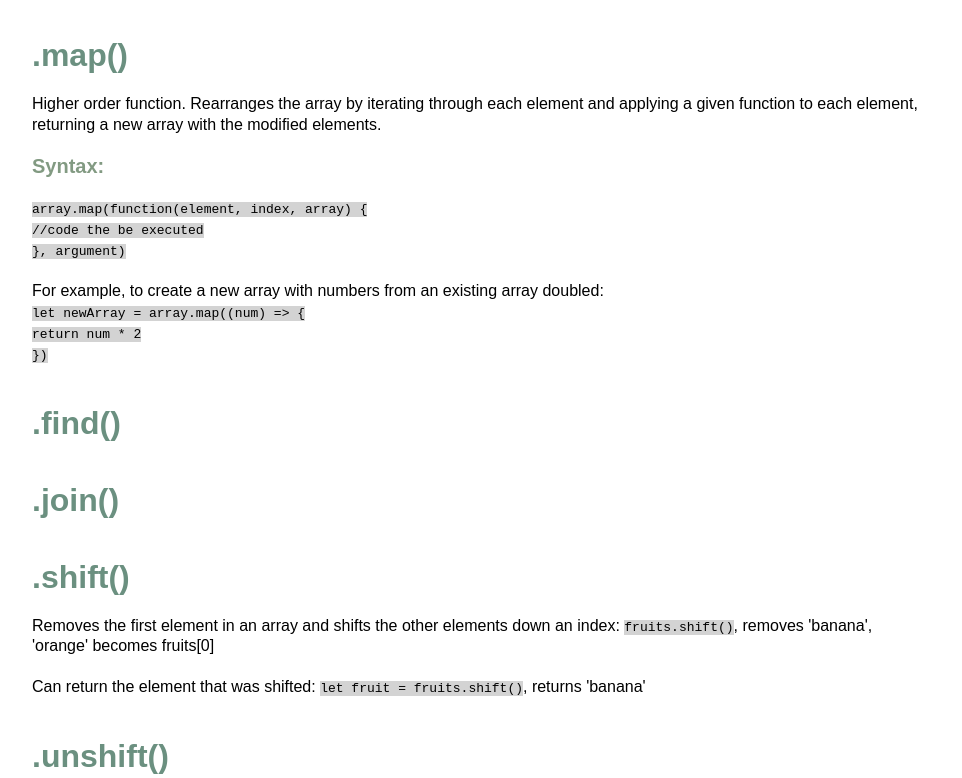
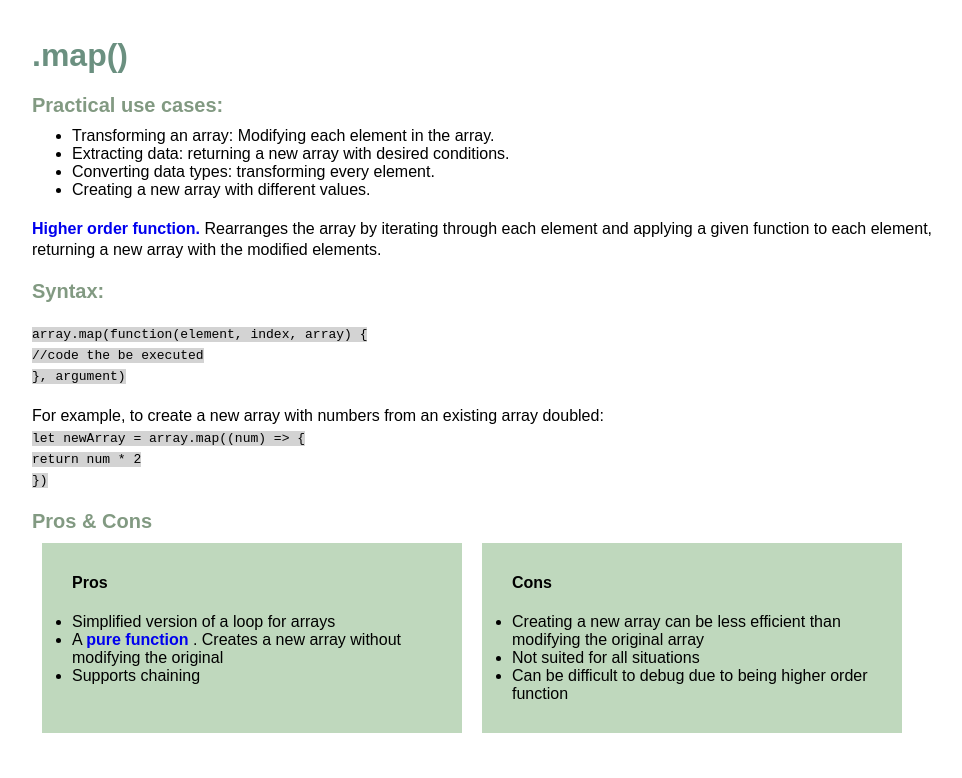
Before and after one commit to roisin-yates/dev-notes, a plain HTML site: page javascript-articles/array-methods.html in a window 1280 px wide. Shown: the part 2184-2962 px from the top of the page, without its empty margins (158-1120 px from the left). Drawn offline with Linux system fonts and the light colour scheme; a web font is replaced by a local one.

Commit message:
add pure functions to glossary

```diff
--- a/javascript-articles/array-methods.html
+++ b/javascript-articles/array-methods.html
@@ -144,14 +144,20 @@
           <li>Can be error prone if separator is not well-defined</li>
           <li>Not the most efficient way of parsking tasks, like XML or JSON</li>
         </ul>
-
       </div>
     </div>
 
 
     <h3>.map()</h3>
+    <h4>Practical use cases:</h4>
+    <ul class="article-list">
+      <li>Transforming an array: Modifying each element in the array.</li>
+      <li>Extracting data: returning a new array with desired conditions.</li>
+      <li>Converting data types: transforming every element.</li>
+      <li>Creating a new array with different values.</li>
+    </ul>
     <p>
-      Higher order function. Rearranges the array by iterating through each element and applying a given function to each element,
+      <a href="./glossary.html#higher-order" class="bold">Higher order function.</a>  Rearranges the array by iterating through each element and applying a given function to each element,
       returning a new array with the modified elements.
     </p>
     <h4>Syntax:</h4>
@@ -167,6 +173,31 @@
       <br> return num * 2
       <br> })</code>
     </p>
+    <h4>Pros & Cons</h4>
+    <div class="diagrams">
+      <div class="pros-cons">
+        <ul>
+          <p class="bold">
+            Pros
+          </p>
+          <li>Simplified version of a loop for arrays</li>
+          <li>A  <a href="./glossary.html#pure-functions" class="bold">pure function</a> . Creates a new array without modifying the original</li>
+          <li>Supports chaining</li>
+        </ul>
+      </div>
+      <div class="pros-cons">
+        <ul>
+          <p class="bold">
+            Cons
+          </p>
+          <li>Creating a new array can be less efficient than modifying the original array</li>
+          <li>Not suited for all situations</li>
+          <li>Can be difficult to debug due to being higher order function</li>
+        </ul>
+
+      </div>
+
+    </div>
 
 
 
```
Also changed, not shown: javascript-articles/glossary.html (+17 -0 lines).
